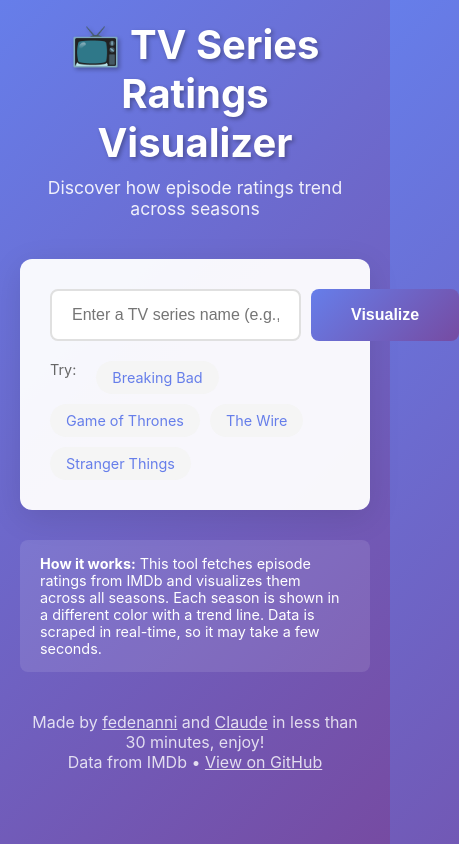
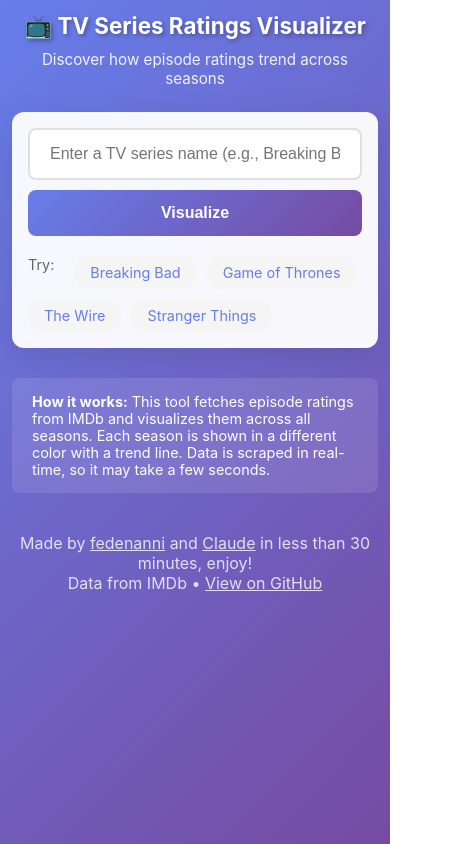
Before and after one commit to fedenanni/Movies-and-TVSeries-Stuff, a plain HTML site: page docs/index.html in a window 390 px wide. Shown: the whole page, 459 px wide, since content can reach past the window. Drawn offline with nearby package versions, Linux system fonts and the light colour scheme.

Commit message:
Add fix for mobile

```diff
--- a/docs/index.html
+++ b/docs/index.html
@@ -183,6 +183,51 @@
             color: white;
             text-decoration: underline;
         }
+
+        @media (max-width: 768px) {
+            h1 {
+                font-size: 1.75rem;
+            }
+
+            header {
+                margin-bottom: 24px;
+            }
+
+            .search-box,
+            .chart-container {
+                padding: 16px;
+            }
+
+            #chart {
+                height: 350px;
+            }
+        }
+
+        @media (max-width: 480px) {
+            body {
+                padding: 12px;
+            }
+
+            h1 {
+                font-size: 1.4rem;
+            }
+
+            .subtitle {
+                font-size: 0.95rem;
+            }
+
+            .input-group {
+                flex-direction: column;
+            }
+
+            button {
+                padding: 14px 20px;
+            }
+
+            #chart {
+                height: 280px;
+            }
+        }
     </style>
 </head>
 <body>
@@ -349,7 +394,7 @@
                         title: {
                             display: true,
                             text: title,
-                            font: { size: 20, weight: 'bold' },
+                            font: { size: window.innerWidth < 480 ? 14 : 20, weight: 'bold' },
                             color: '#333'
                         },
                         legend: {
```
